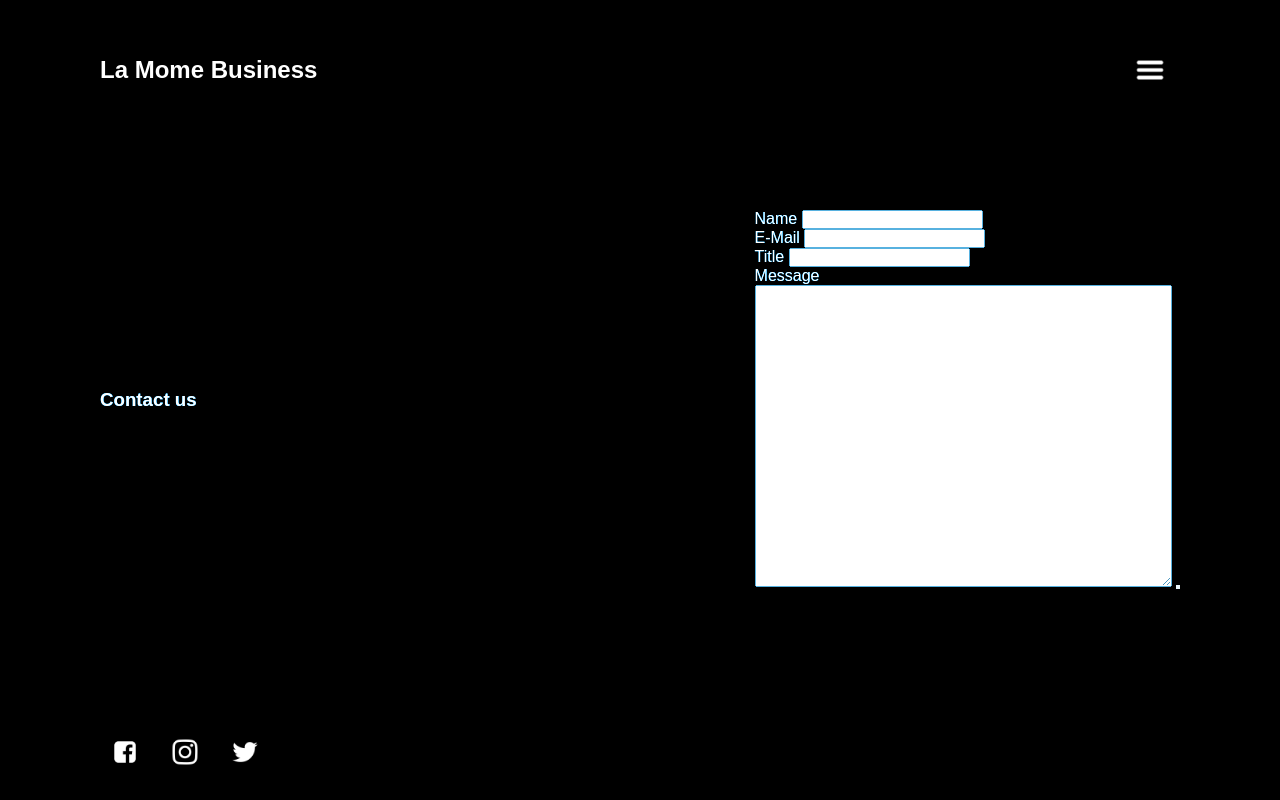
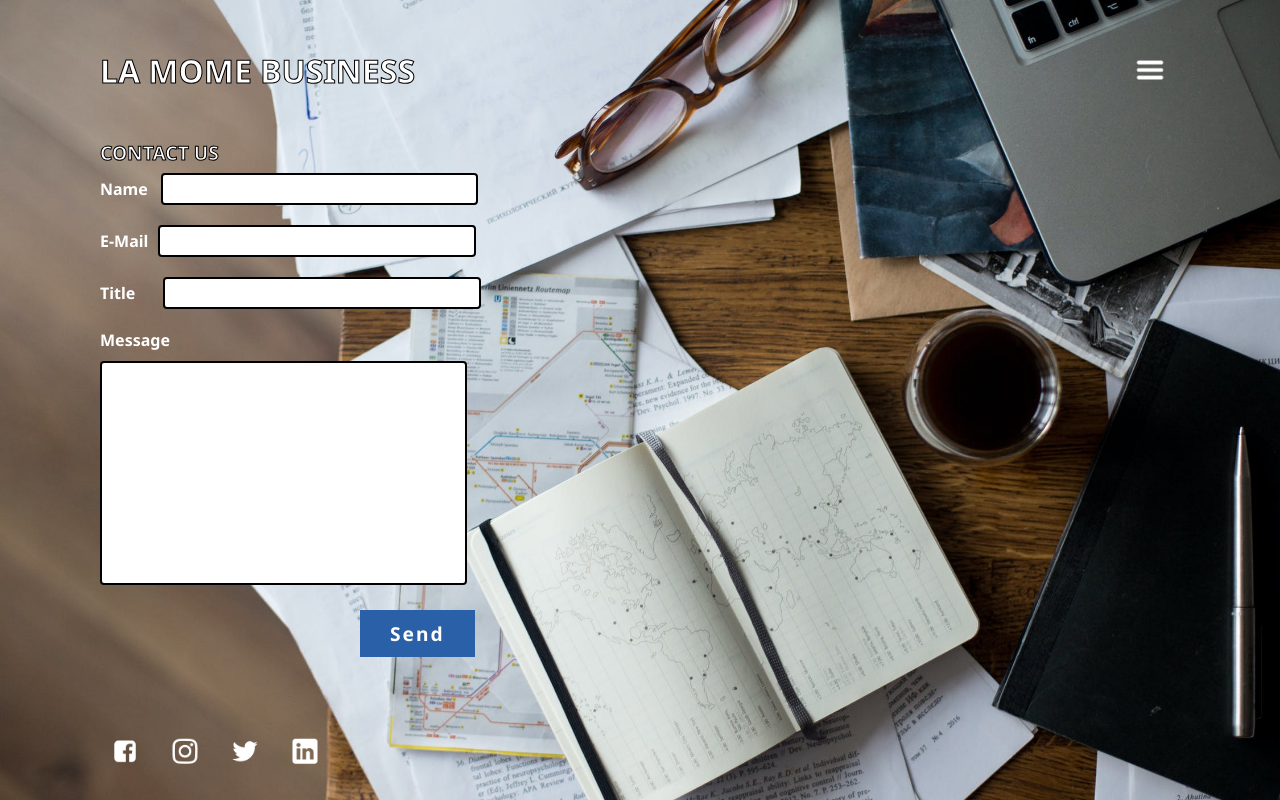
Before and after one commit to MedGhazal/LaMome-Business-Website, a PHP site: page /contact.html in a window 1280 px wide. Run offline with PHP 8.4, Linux system fonts and the light colour scheme.

Commit message:
Extended contact-us.html

```diff
--- a/contact.html
+++ b/contact.html
@@ -5,7 +5,7 @@
     <meta name="viewport" content="width=device-width, initial-scale=1.0">
     <link rel="stylesheet" href="./styles/stylesheet.css">
     <title>LaMome Business | Contact us</title>
-    <link rel="shortcut icon" href="./img/LOGO.png" />
+    <link rel="shortcut icon" href="./img/MyLOGO.png" />
 </head>
 <body>
     <section class="Contact">
@@ -13,21 +13,21 @@
             <h2 class="Logo">La Mome Business</h2>
             <div class="Toggle"></div>
         </header>
-        <div class="Overlay"></div>
-        <h3>Contact us</h3>
+        <!--<div class="Overlay"></div>-->
         <form action="" methode="GET" class="ContactForm">
+            <h3>Contact us</h3>
             <label for="name">Name</label>
-            <input type="name" name="name" id="name">
+            <input type="name" name="name" id="name" required>
             </input><br>
             <label for="email">E-Mail</label>
-            <input type="email" name="email" id="email">
+            <input type="email" name="email" id="email" required>
             </input><br>
             <label for="title">Title</label>
-            <input type="title" name="title" id="title">
+            <input type="title" name="title" id="title" required>
             </input><br>
             <label for="message">Message</label><br>
-            <textarea name="message" id="message" cols="50" rows="20"></textarea>
-            <button type="confirm" class="ComfirmButton"></button>
+            <textarea name="message" id="message" cols="42" rows="10" fixed required></textarea><br>
+            <button type="confirm" class="ConfirmButton">Send</button>
         </form>
         <ul class="Social">
             <li><a href="facebook.com">
@@ -38,6 +38,9 @@
                 </a></li>
             <li><a href="twitter.com">
                     <img src="./img/twitter.png" alt="My-Twitter" width=50px>
+                </a></li>
+            <li><a href="https://ma.linkedin.com/in/la-mome-business-372595122">
+                    <img src="./img/linkedin.png" alt="My-Twitter" width=50px>
                 </a></li>
         </ul>
     </section>
--- a/styles/stylesheet.css
+++ b/styles/stylesheet.css
@@ -1,4 +1,4 @@
-@import url("https://fonts.googleapis.com/css2?family=Poppins:wght@200;300;400;500;600;700;800&display=swap");
+@import url("https://fonts.googleapis.com/css2?family=Noto+Sans:wght@700&display=swap");
 :root {
   --overlay-color: rgb(42, 96, 167);
 }
@@ -6,7 +6,13 @@
   margin: 0;
   padding: 0;
   box-sizing: border-box;
-  font-family: "Popins", sans-serif;
+  font-family: "Noto Sans", sans-serif;
+}
+input:invalid {
+  border: 2px solid red;
+  animation-name: shake3;
+  animation-duration: 0.4s;
+  position: relative;
 }
 header {
   position: absolute;
@@ -17,10 +23,12 @@ header {
   z-index: 1000;
   display: flex;
   justify-content: space-between;
+  -webkit-text-stroke: 1px black;
   align-items: center;
 }
-header .logo {
+header .Logo {
   color: #fff;
+  font-size: 2em;
   text-transform: uppercase;
   cursor: pointer;
 }
@@ -33,7 +41,10 @@ header .logo {
   display: flex;
   justify-content: space-between;
   align-items: center;
-  background-color: #000;
+  background: url("../img/contact-us.jpg"), #000;
+  -webkit-text-stroke: 1px black;
+  background-size: cover;
+  background: cover;
   color: #fff;
   z-index: 2;
   transition: 1s;
@@ -49,7 +60,24 @@ header .logo {
   align-items: center;
   justify-content: horizontal;
 }
-.Contact header {
+.Services {
+  position: absolute;
+  right: 0;
+  width: 100%;
+  min-height: 100vh;
+  padding: 100px;
+  display: flex;
+  justify-content: space-between;
+  align-items: center;
+  background: url("../img/services.jpg"), #000;
+  background-size: cover;
+  background: cover;
+  -webkit-text-stroke: 1px black;
+  color: #fff;
+  z-index: 2;
+  transition: 1s;
+}
+.Services header {
   position: absolute;
   top: 0;
   left: 0;
@@ -87,6 +151,72 @@ header .logo {
   display: flex;
   align-items: center;
   justify-content: horizontal;
+}
+.ContactForm {
+  -webkit-text-stroke: 0px black;
+  margin-top: 20px;
+}
+.ContactForm h2 {
+  font-size: 3em;
+  font-weight: 800;
+  line-height: 1em;
+  -webkit-text-stroke: 1px black;
+  text-transform: uppercase;
+}
+.ContactForm h3 {
+  font-size: 1.2em;
+  font-weight: 700;
+  line-height: 1em;
+  -webkit-text-stroke: 1px black;
+  text-transform: uppercase;
+}
+.ContactForm #name {
+  width: 50%;
+  padding: 3px;
+  font-size: 1em;
+  margin: 10px 9px;
+  border: 2px solid;
+  border-radius: 4px;
+}
+.ContactForm #title {
+  width: 50%;
+  padding: 3px;
+  font-size: 1em;
+  margin: 10px 24px 20px;
+  border: 2px solid;
+  border-radius: 4px;
+}
+.ContactForm #email {
+  width: 50%;
+  padding: 3px;
+  font-size: 1em;
+  margin: 10px 6px;
+  border: 2px solid;
+  border-radius: 4px;
+}
+.ContactForm #message {
+  margin-top: 10px;
+  border: 2px solid;
+  border-radius: 4px;
+  font-size: 1em;
+  resize: none;
+}
+.ConfirmButton {
+  display: inline-block;
+  font-size: 1.2em;
+  padding: 0;
+  background: rgb(42, 96, 167);
+  text-decoration: none;
+  color: #fff;
+  border: none;
+  margin-top: 10px;
+  margin: 20px 260px;
+  padding: 10px 30px;
+  letter-spacing: 2px;
+  transition: 0.2s;
+}
+.ConfirmButton:hover {
+  font-size: 1.25em;
 }
 .Toggle {
   position: relative;
@@ -163,29 +295,6 @@ header .logo {
 }
 .AboutUs a:hover {
   letter-spacing: 6px;
-}
-.ContactForm h2 {
-  font-size: 5em;
-  font-weight: 800;
-  line-height: 1em;
-  text-transform: uppercase;
-}
-.ContactForm h3 {
-  font-size: 4em;
-  font-weight: 700;
-  line-height: 1em;
-  text-transform: uppercase;
-}
-.ConfirmBottom {
-  display: inline-block;
-  font-size: 1em;
-  background: #fff;
-  text-decoration: none;
-  color: #111;
-  margin-top: 10px;
-  padding: 10px 30px;
-  letter-spacing: 2px;
-  transition: 0.2s;
 }
 .Social {
   position: absolute;
```
Also changed, not shown: other parts of styles/stylesheet.css (+69 -0 lines), index.html (+5 -2 lines), news.html (+11 -0 lines), services.html (+60 -0 lines), img/LOGO.jpeg (deleted), img/LOGO.png (deleted), img/Latifa.JPG (added), img/MyLOGO.png (added), img/close.png, img/contact-us.jpg (added), img/linkedin.png (added), img/services.jpg (added), 1 other file.
